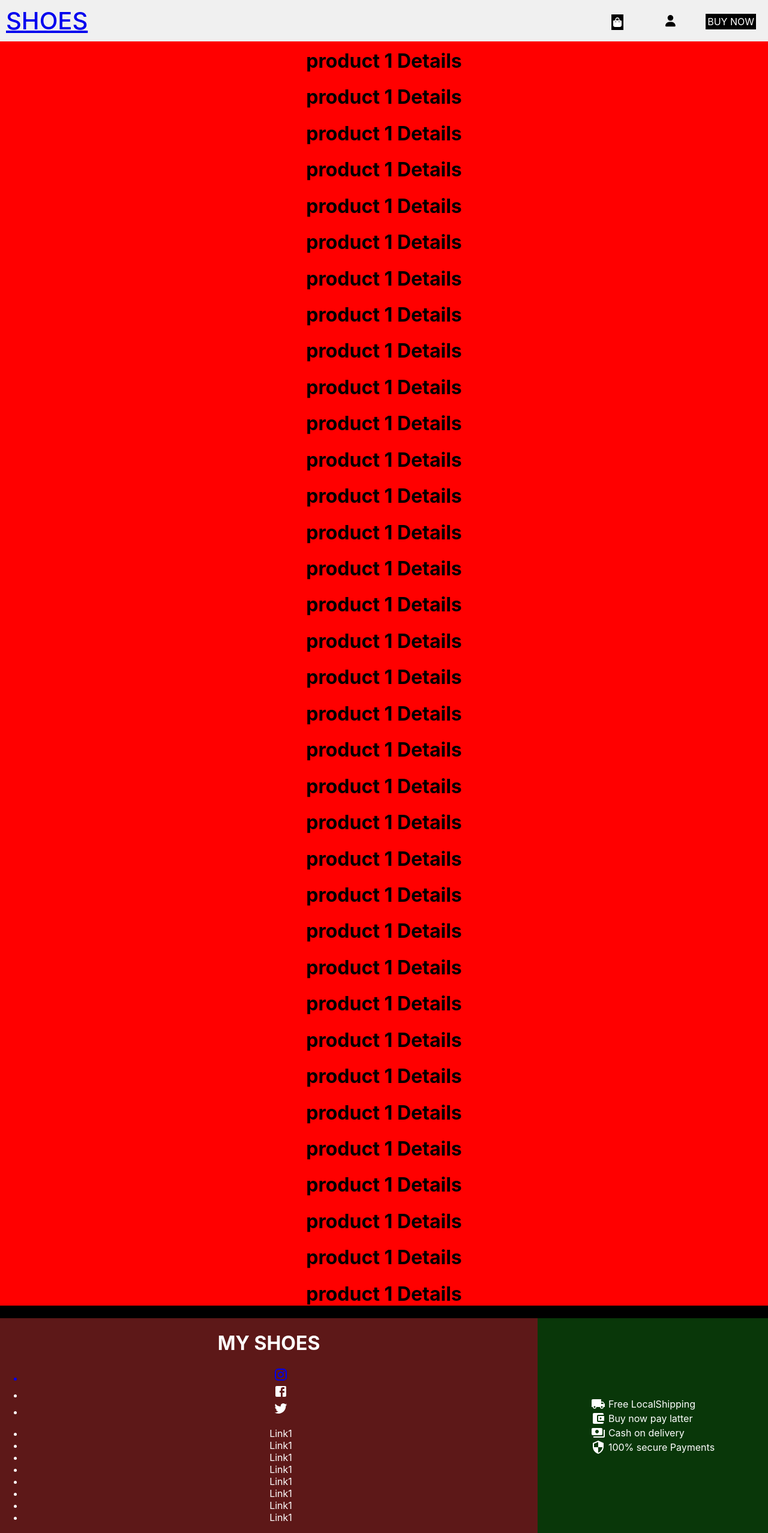
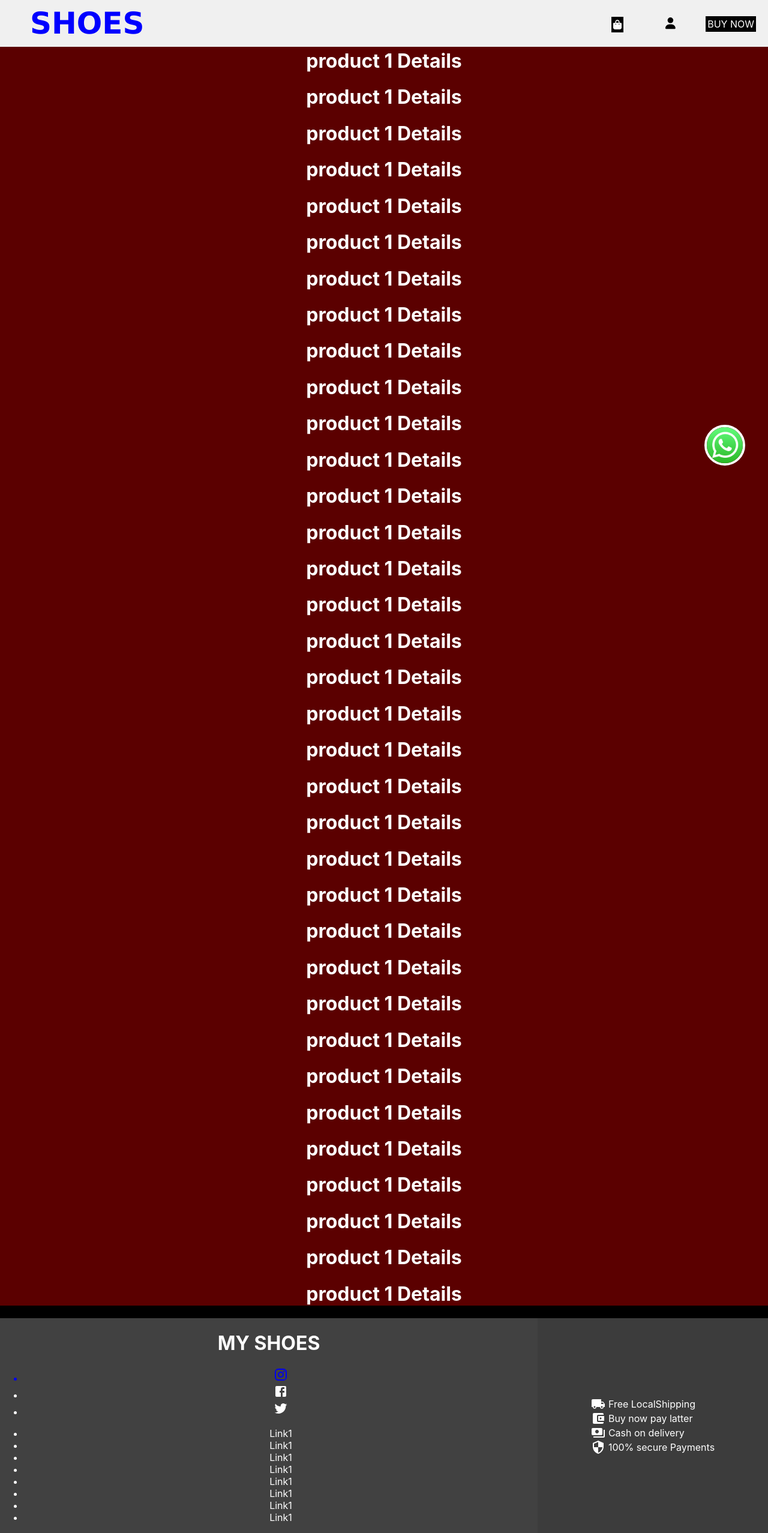
Before and after one commit to OmPrakashMallik2/SNEAKSTAR, a React (Create React App) app: page /pr1 in a window 1280 px wide. Shown: the whole page at 60% size. Built offline with nearby package versions, Linux system fonts and the light colour scheme; a web font is replaced by a local one.

Commit message:
updated video position and all

```diff
--- a/src/App.css
+++ b/src/App.css
@@ -4,3 +4,13 @@
   background-color: black;
   color: white;
 }
+
+.txttochat img {
+  width: 60px;
+  border: solid 4px rgb(255, 255, 255);
+  /* border: solid 4px rgb(30, 152, 56); */
+  border-radius: 50%;
+  position: fixed;
+  right: 3%;
+  bottom: 3%;
+}
--- a/src/App.js
+++ b/src/App.js
@@ -18,9 +18,9 @@ function App() {
         <Route path="/buynow" element={<BuyNow />} />
       </Routes>
       < Footer />
-      {/* <a className='txttochat' href="https://wa.me/917352281493?text=Hey,%20i%20want%20to%20know%20more%20about%20the%20product%20">
+      <a className='txttochat' href="https://wa.me/917352281493?text=Hey,%20i%20want%20to%20know%20more%20about%20the%20product%20">
         <img className='chat' alt="Chat on WhatsApp" src={require("./Media/wa.webp")} />
-      </a> */}
+      </a>
     </div>
   );
 }
--- a/src/components/Footer.css
+++ b/src/components/Footer.css
@@ -5,13 +5,13 @@
 
 .l {
     flex: 0.7;
-    background-color: rgb(93, 24, 24);
+    background-color: rgb(65, 65, 65);
 }
 
 
 .r {
     flex: 0.3;
-    background-color: rgb(9, 55, 9);
+    background-color: rgb(60, 60, 60);
 }
 
 /* footer.css */
--- a/src/components/Home.js
+++ b/src/components/Home.js
@@ -8,7 +8,7 @@ function Home() {
         <img src='https://d3vk3ilzkajryp.cloudfront.net/blanko-webp/king-with-x.webp' alt="photu" />
       </div>
       <div className='home-info'>
-        <h2>DAWN TO DUSK</h2>
+        <h2>WHITE AND BLACK</h2>
         <p>
           Rise and shine with Blanko's Dawn perfume, a refreshing morning scent that awakens your senses. And when the sun sets, let Blanko's Dusk perfume take you from day to night with its captivating party notes. Indulge in the ultimate fragrance experience of BLANKO
         </p>
--- a/src/components/Main.js
+++ b/src/components/Main.js
@@ -1,7 +1,7 @@
 import React from 'react'
 
 import Home from './Home';
-// import Video from './Video';
+import Video from './Video';
 import Product1 from './Product1';
 import Product2 from './Product2';
 import Reviews from './Reviews';
@@ -11,7 +11,7 @@ function Main() {
     <div className="App">
       {/* < Nav /> */}
       < Home/>
-      {/* < Video /> */}
+      < Video />
       < Product1 />
       < Product2 />
       < Reviews/>
--- a/src/components/Nav.css
+++ b/src/components/Nav.css
@@ -15,8 +15,12 @@
 }
 
 .title{
-    font-weight: 500;
-    font-size: 40px;
+    font-family:'Lucida Sans', 'Lucida Sans Regular', 'Lucida Grande', 'Lucida Sans Unicode', Geneva, Verdana, sans-serif;
+    color: blue;
+    padding-left: 40px;
+    text-decoration: none;
+    font-weight: 600;
+    font-size: 50px;
 }
 
 .right {
--- a/src/components/Product1Details.css
+++ b/src/components/Product1Details.css
@@ -1,4 +1,4 @@
 .Product1Details{
-    background-color: red;
-    color: black;
+    background-color: rgb(91, 0, 0);
+    color: white;
 }
--- a/src/components/Product2Details.css
+++ b/src/components/Product2Details.css
@@ -1,3 +1,4 @@
 .Product2Details{
-    background-color: yellow;
+    background-color: rgb(97, 97, 0);
+    color: white;
 }
--- a/src/components/Video.css
+++ b/src/components/Video.css
@@ -1,8 +1,10 @@
+
 .Video {
-  background-color: black;
+  display: flex;
+  width: 100%;
 }
 
-video {
-  width: 100%;
-  /* height: 100%; */
+.Video video {
+  width: 100%; /* Make the video width responsive to the screen width */
+  height: auto; /* Maintain the aspect ratio of the video */
 }
--- a/src/components/Video.js
+++ b/src/components/Video.js
@@ -1,9 +1,10 @@
 import React from "react";
+import "./Video.css";
 
 function Video() {
   return (
     <div className="Video">
-      <video autoPlay>
+      <video autoPlay muted loop>
         <source src={require("../Media/shoes_ad.mp4")} type="video/mp4" />
       </video>
     </div>
```
